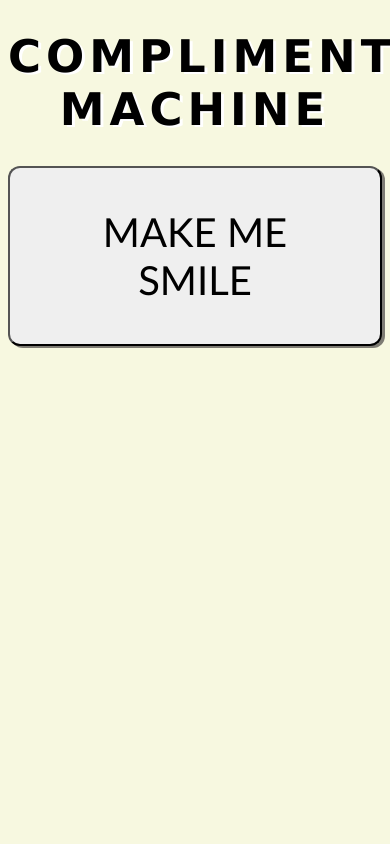
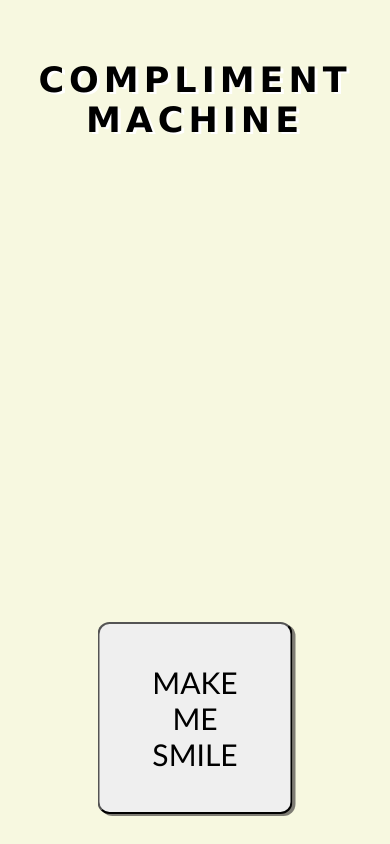
Before and after one commit to maddyking44/maddyking44.github.io, a web app: file index.html in a window 390 px wide. Run offline with its HTML, style and script files only (its server is not run), Linux system fonts and the light colour scheme.

Commit message:
fixed button position for mobile and browser

```diff
--- a/index.html
+++ b/index.html
@@ -11,6 +11,10 @@
       <div id="head">
       <h1 id="title">COMPLIMENT MACHINE</h1>
     </div>
+    <div>
+      <br/>
+      <br/>
+    </div>
 <div id="buttdiv">
     <center>
 <button id="button" onclick="goLong ()">MAKE ME SMILE</button>
--- a/styles/main.css
+++ b/styles/main.css
@@ -12,6 +12,7 @@ h1 {
   text-shadow: 3px 2px #FFFFFF;
   font-family:  "Verdana", monospace;
   text-align: center;
+  margin-top: 60px;
 }
 
 h2 {
@@ -51,6 +52,11 @@ button {
   font-size: 26px;
   font-family: "Calibri", monospace;
   box-shadow: 3px 2px #7E7C74;
+  margin-top: 40px;
+  position: fixed;
+  bottom: 300px;
+  left: 50%;
+  transform: translate(-50%, 0);
 }
 
 button:hover {
@@ -59,6 +65,10 @@ button:hover {
 }
 
 @media only screen and (max-width: 768px) {
-  h1 {font-size: 45px}
-  button {font-size: 40px}
+  h1 {font-size: 35px}
+  button {font-size: 30px;
+    position: fixed;
+    bottom: 30px;
+    left: 50%;
+    transform: translate(-50%, 0);}
 }
```
